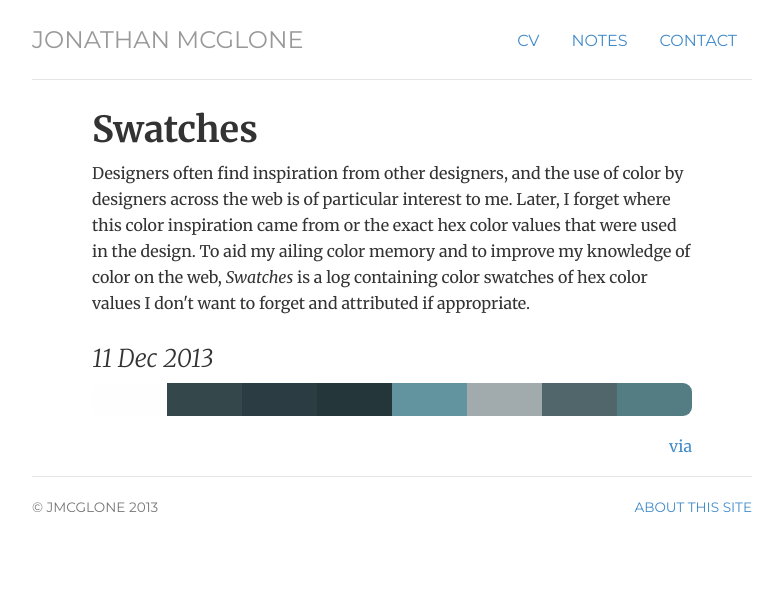
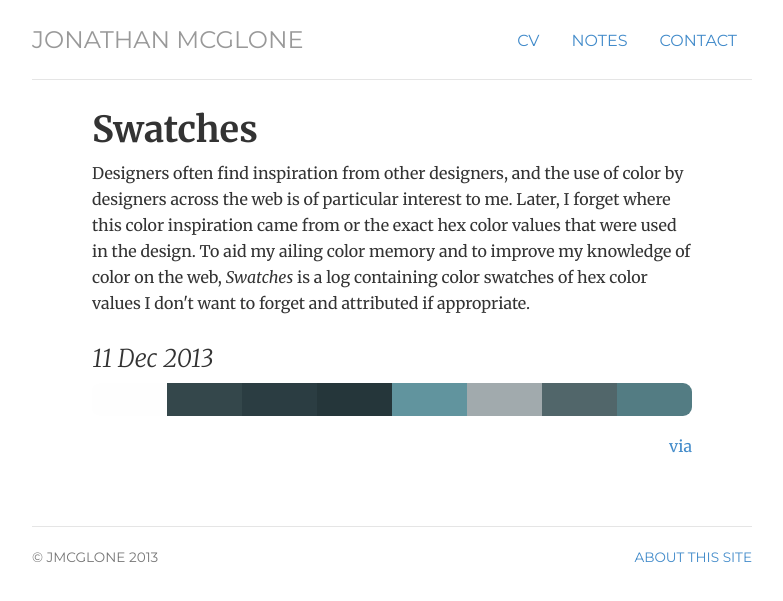
Before and after one commit to jmcglone/jmcglone.github.io, a Jekyll site: the page built from swatches/index.html, in a window 1280 px wide. Shown: the top 601 px of the page, without its empty margins (248-1031 px from the left). Built offline with Jekyll 4.4.1, drawn with Linux system fonts in a browser that asks for light colours.

Commit message:
Update style.css
added .clear class, used on swatches page

```diff
--- a/css/style.css
+++ b/css/style.css
@@ -45,6 +45,7 @@
 ul.swatch li:last-child { webkit-border-top-right-radius: 9px; -webkit-border-bottom-right-radius: 9px; -moz-border-radius-topright: 9px; -moz-border-radius-bottomright: 9px; border-top-right-radius: 9px; border-bottom-right-radius: 9px; }
 ul.swatch li:first-child { webkit-border-top-left-radius: 9px; -webkit-border-bottom-left-radius: 9px; -moz-border-radius-topleft: 9px; -moz-border-radius-bottomleft: 9px; border-top-left-radius: 9px; border-bottom-left-radius: 9px; }
 .swatch-log p { clear: left; margin-top: 17px;  }
+.clear { clear: both; height: 20px; }
 
 /* CV */
 .cv {line-height: 23px; width: 650px; margin: 0 auto;}
```
